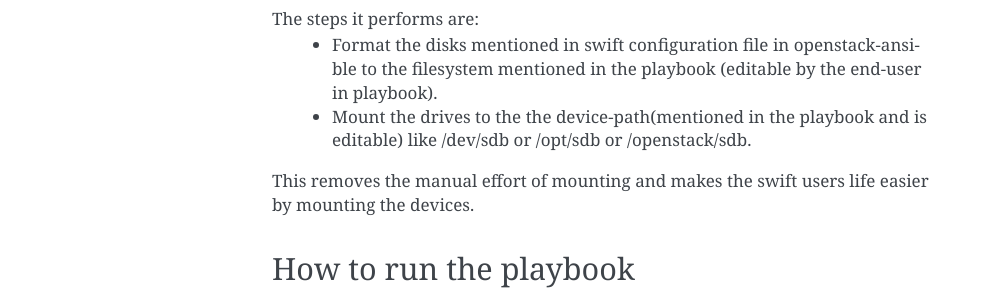
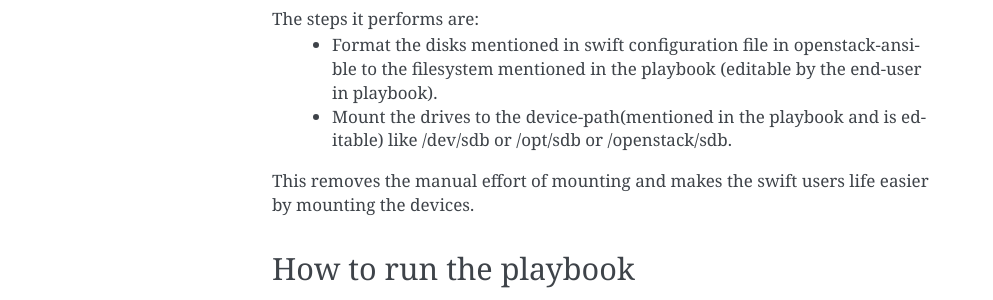
Before and after one commit to openstack/openstack-ansible-ops, a Sphinx documentation site: the page built from doc/source/swift_storage_mount_drives.rst, in a window 1280 px wide. Shown: the part 354-654 px from the top of the page, without its empty margins (148-1141 px from the left). Built offline with Sphinx 7.4.7, drawn with Linux system fonts in a browser that asks for light colours; the version number could not be read and is left out.

Commit message:
Fix typo: remove redundant 'the'
Change-Id: Iacf3ddc34f09e4063ff74ee28a8ef684a2747aee

```diff
--- a/doc/source/swift_storage_mount_drives.rst
+++ b/doc/source/swift_storage_mount_drives.rst
@@ -13,7 +13,7 @@ The steps it performs are:
   - Format the disks mentioned in swift configuration file
     in openstack-ansible to the filesystem mentioned in the playbook
     (editable by the end-user in playbook).
-  - Mount the drives to the the device-path(mentioned in the playbook
+  - Mount the drives to the device-path(mentioned in the playbook
     and is editable) like /dev/sdb or /opt/sdb or /openstack/sdb.
 
 This removes the manual effort of mounting and makes the swift users
```
